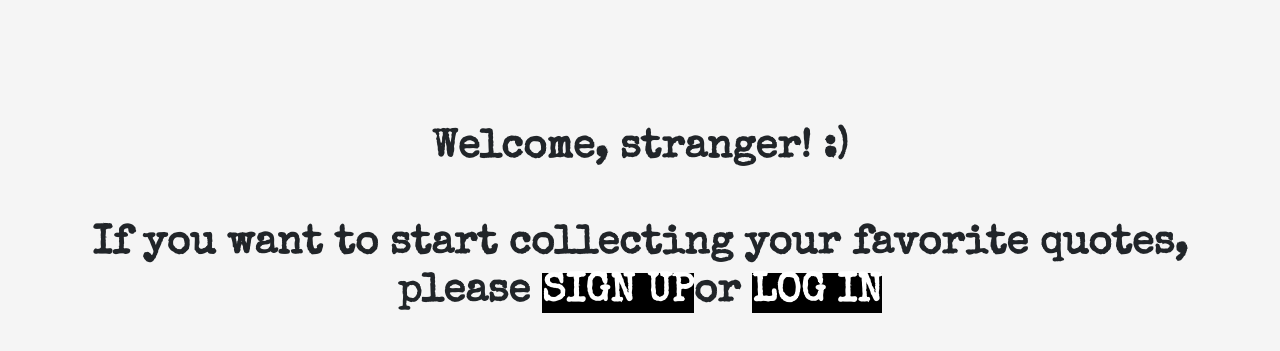
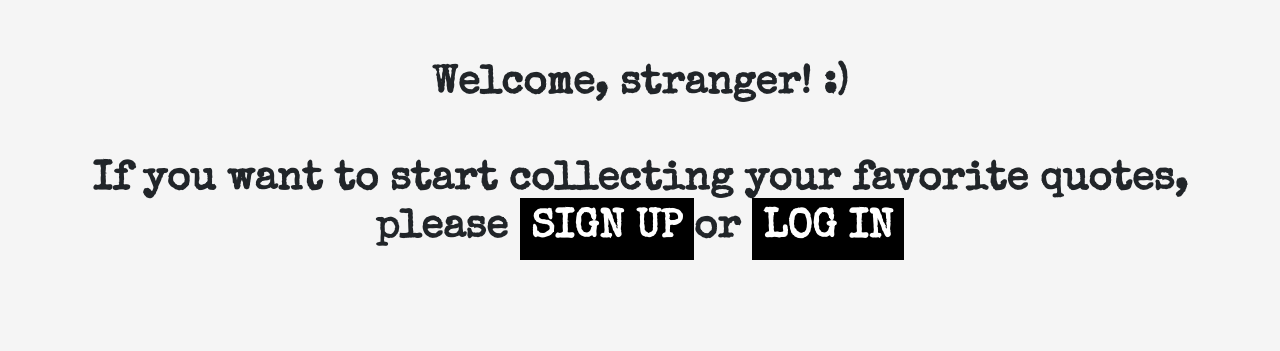
Before and after one commit to VBTX/favorite-quotes-client, a React (Create React App) app: page / in a window 1280 px wide. Shown: the part 287-638 px from the top of the page. Built offline with nearby package versions, Linux system fonts and the light colour scheme; no server answers; a web font is replaced by a local one.

Commit message:
fix navbar margin

```diff
--- a/src/App.css
+++ b/src/App.css
@@ -3,10 +3,12 @@ body {
 	background: whitesmoke;
 	height: 100%;
 	text-align: center;
+	padding: 0;
+	margin: 0;
 }
 #root {
 	height: 100%;
-	margin: 5%;
+	margin: 0 5%;
 }
 .container {
 	height: 100%;
--- a/src/components/pages/Home.js
+++ b/src/components/pages/Home.js
@@ -30,7 +30,7 @@ const Home = ({ currentUser, loggedIn }) => {
 							<Link
 								to='/signup'
 								className='button-link'
-								style={{ background: 'black' }}
+								style={{ background: 'black', padding: '1%' }}
 							>
 								SIGN UP
 							</Link>
@@ -38,7 +38,7 @@ const Home = ({ currentUser, loggedIn }) => {
 							<Link
 								to='/login'
 								className='button-link'
-								style={{ background: 'black' }}
+								style={{ background: 'black', padding: '1%' }}
 							>
 								LOG IN
 							</Link>
--- a/src/components/pages/NavBar.js
+++ b/src/components/pages/NavBar.js
@@ -6,7 +6,7 @@ import { NavLink } from 'react-router-dom';
 
 const NavBar = ({ logout, history }) => {
 	return (
-		<div className='nav top'>
+		<div className='nav'>
 			<NavLink exact className='activeClass nav-link' to='/'>
 				Home{' '}
 			</NavLink>
```
